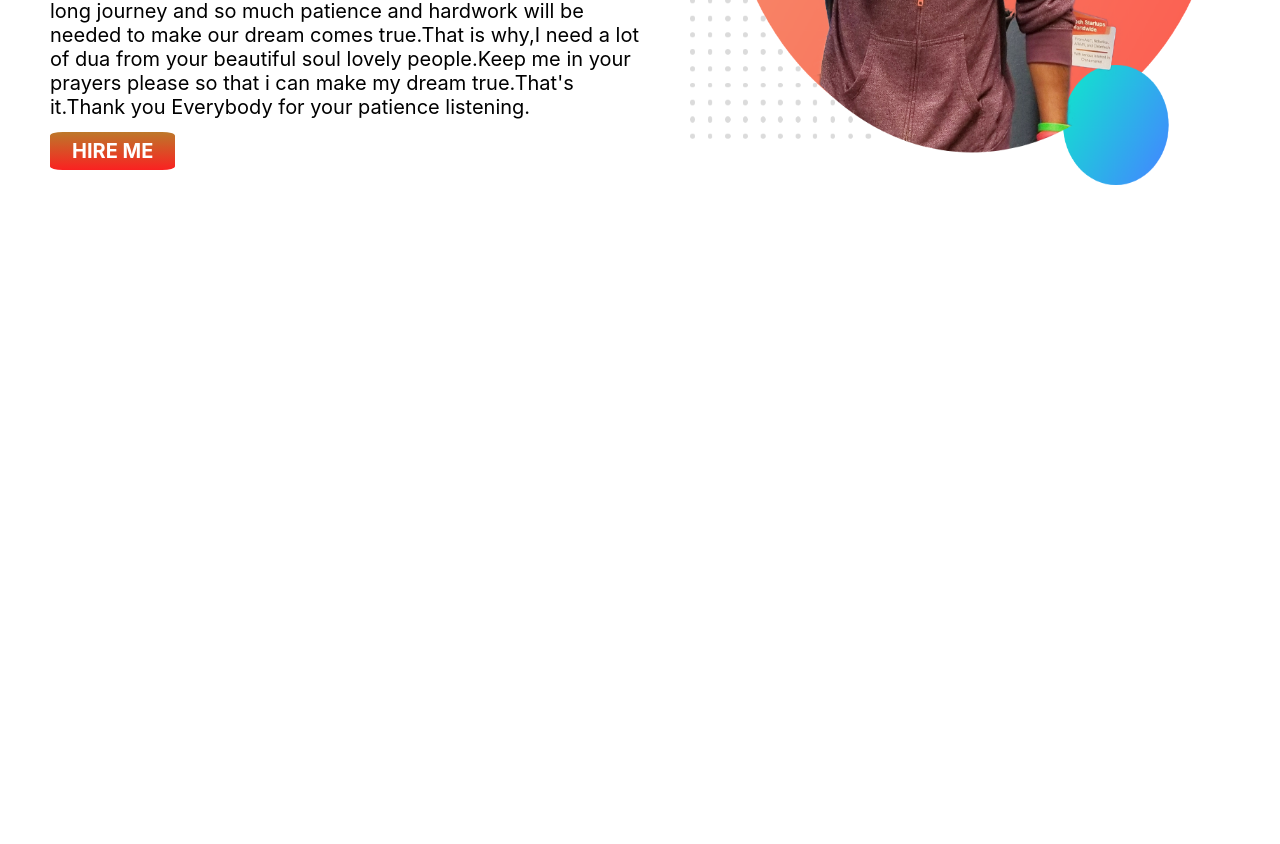
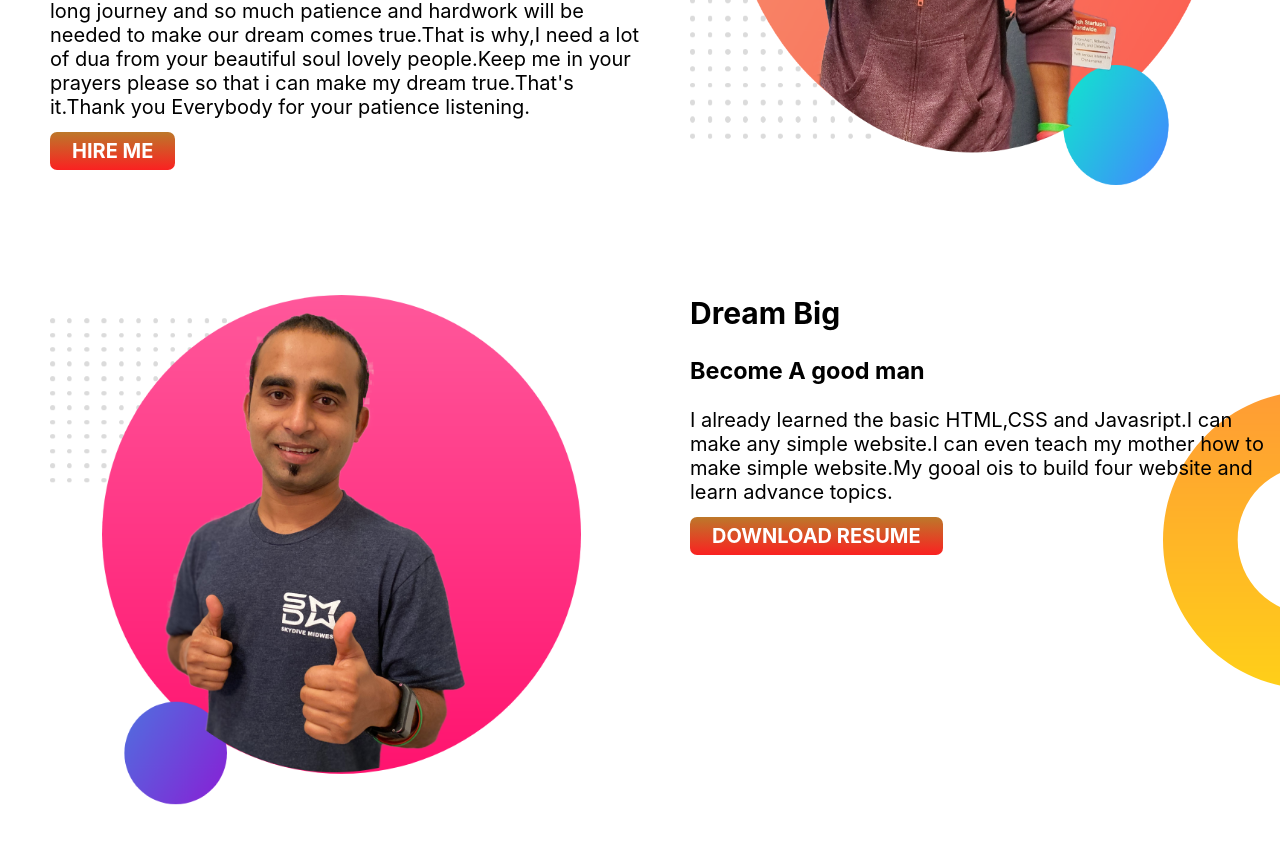
Before and after one commit to 018Ibrahim/fresher-portfolio, a plain HTML site: page index.html in a window 1280 px wide. Shown: the part 440-1284 px from the top of the page. Before the commit the page ends 800 px from the top, so only its background shows below. Drawn offline with Linux system fonts and the light colour scheme.

Commit message:
dream big

```diff
--- a/index.html
+++ b/index.html
@@ -20,6 +20,17 @@
         <img src="images/jhankar.png" width="550" height="600">
     </div>
 </section>
+<section  class="section2">
+    <div class="half-portion">
+        <img src="images/jhankar2.png">
+    </div>
+    <div class="half-portion">
+        <h1>Dream Big</h1>
+        <h3>Become A good man</h3>
+        <p>I already learned the basic HTML,CSS and Javasript.I can make any simple website.I can even teach my mother how to make simple website.My gooal ois to build four website and learn advance topics.</p>
+        <a class="link-button" target="_blank" href="http://www.facebook.com">DOWNLOAD RESUME</a>
+    </div>
+</section>
 
 </body>
 </html>
--- a/style.css
+++ b/style.css
@@ -9,6 +9,7 @@ body {
 }
 section {
   display: flex;
+  margin-bottom: 80px;
 }
 .half-portion {
   width: 50%;
@@ -22,7 +23,7 @@ section {
 .link-button {
   text-decoration: none;
   background-image: linear-gradient(rgb(189, 120, 42), rgb(250, 33, 33));
-  border-radius: 10%;
+  border-radius: 7px;
   font-weight: 700;
   padding: 7px 22px;
   color: white;
@@ -30,4 +31,11 @@ section {
 .top-banner {
   background-image: url(images/top-banner.png);
   background-repeat: no-repeat;
+
 }
+.section2 {
+  display: flex;
+  background-image: url(images/dream-bg.png);
+  background-repeat: no-repeat;
+  background-position: right;
+}
```
